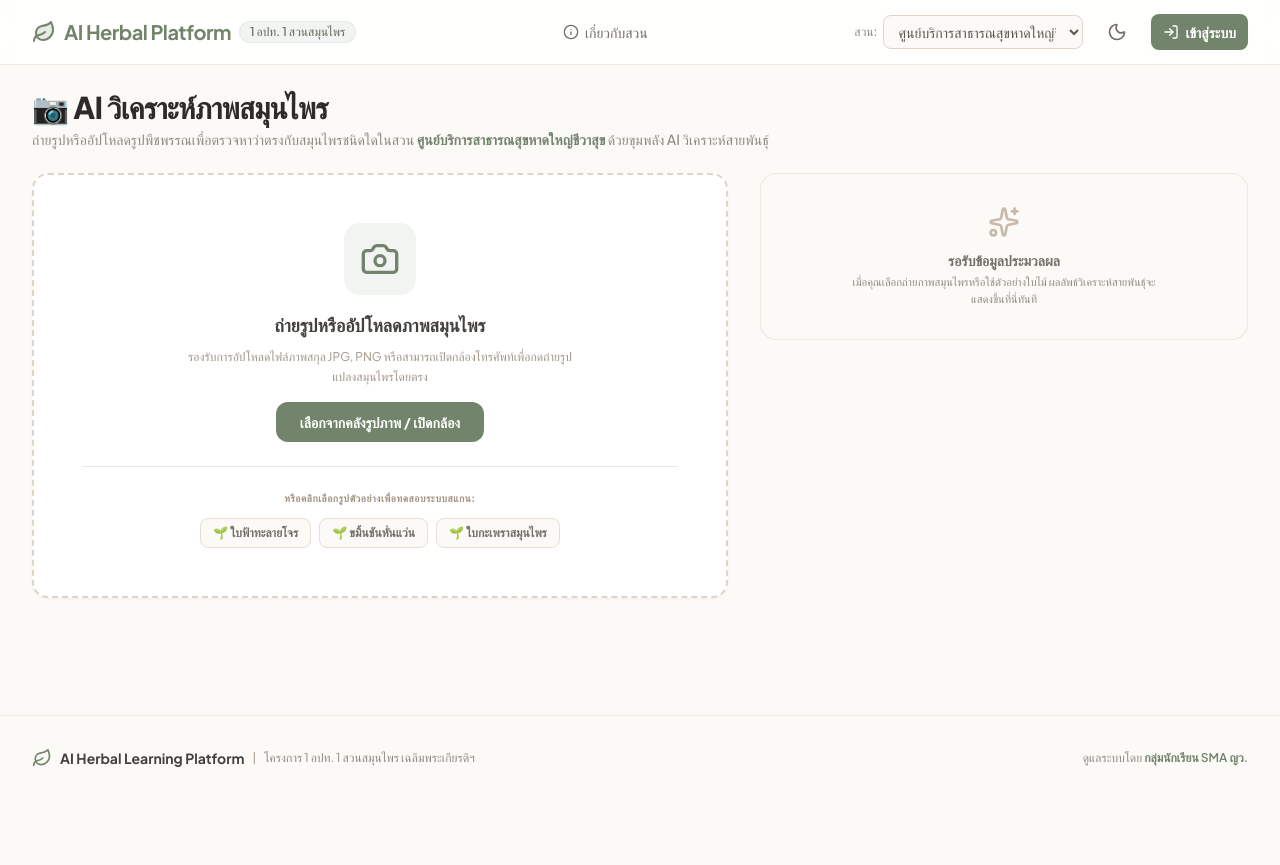
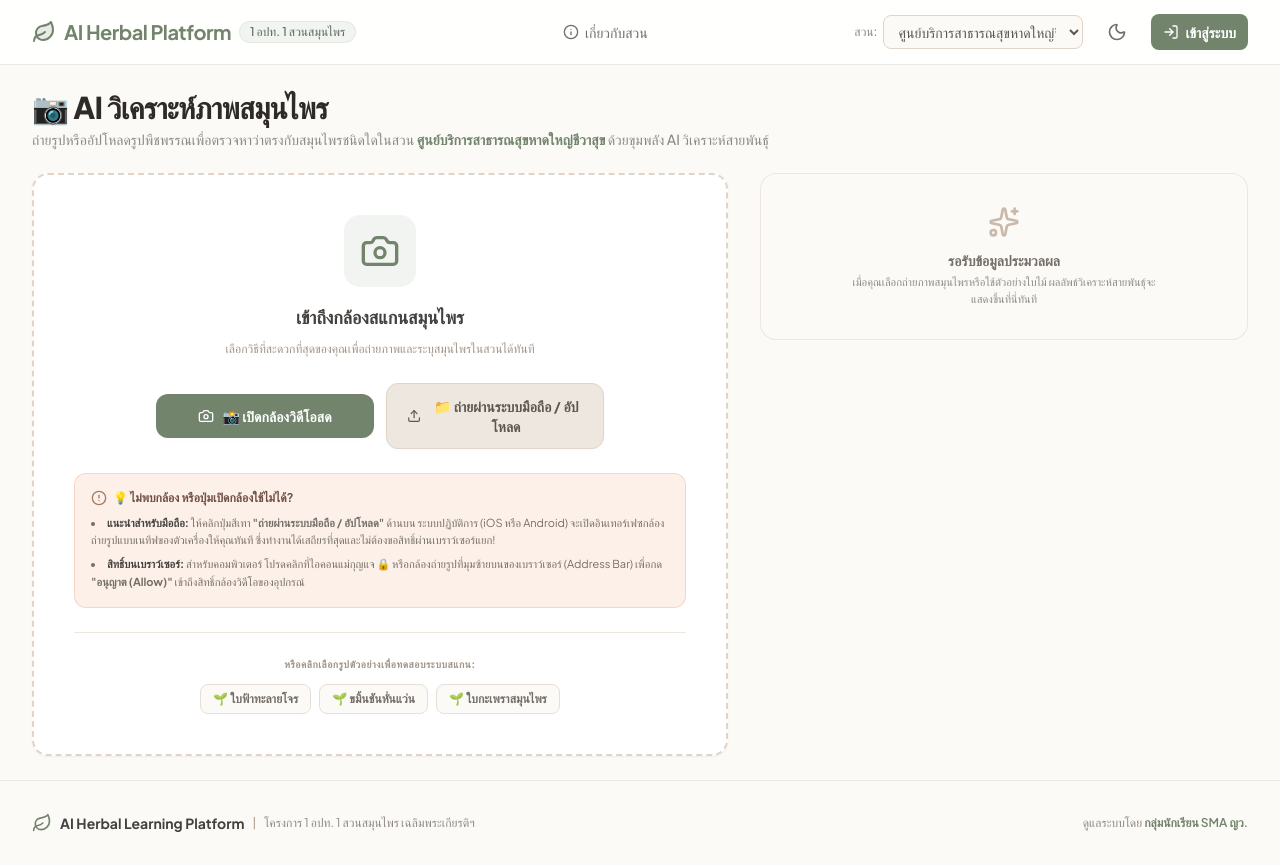
Before and after one commit to piyawit38/AI-Herbal-Learning-Platform, a React (Vite) app: page /vision in a window 1280 px wide. Before the commit the page ends 800 px from the top, so only its background shows below. Built offline with nearby package versions, Linux system fonts and the light colour scheme; a web font is replaced by a local one.

Commit message:
Update Vision.tsx

```diff
--- a/src/pages/Vision.tsx
+++ b/src/pages/Vision.tsx
@@ -22,6 +22,94 @@ export const Vision: React.FC = () => {
   const [analyzing, setAnalyzing] = useState(false);
   const [result, setResult] = useState<VisionResult | null>(null);
   const fileInputRef = useRef<HTMLInputElement>(null);
+
+  // Live streaming states
+  const [isLiveCameraActive, setIsLiveCameraActive] = useState(false);
+  const [cameraError, setCameraError] = useState<string | null>(null);
+  const [stream, setStream] = useState<MediaStream | null>(null);
+  const videoRef = useRef<HTMLVideoElement>(null);
+  const canvasRef = useRef<HTMLCanvasElement>(null);
+
+  // Clean up stream on unmount
+  React.useEffect(() => {
+    return () => {
+      if (stream) {
+        stream.getTracks().forEach((track) => track.stop());
+      }
+    };
+  }, [stream]);
+
+  const startLiveCamera = async () => {
+    setCameraError(null);
+    setIsLiveCameraActive(true);
+    setImageSrc(null);
+    setResult(null);
+
+    try {
+      if (!navigator.mediaDevices || !navigator.mediaDevices.getUserMedia) {
+        throw new Error("เบราว์เซอร์นี้ไม่รองรับการสตรีมกล้องวิดีโอโดยตรง หรือการเข้าถึงถูกบล็อกโดย Iframe");
+      }
+
+      const mediaStream = await navigator.mediaDevices.getUserMedia({
+        video: { facingMode: "environment" },
+        audio: false
+      });
+
+      setStream(mediaStream);
+      if (videoRef.current) {
+        videoRef.current.srcObject = mediaStream;
+      }
+      showToast("เปิดระบบกล้องถ่ายสดสำเร็จแล้ว!", "success");
+    } catch (err: any) {
+      console.error("Camera error:", err);
+      let errorMsg = "ไม่สามารถเชื่อมต่อกล้องวิดีโอสดได้";
+      if (err.name === "NotAllowedError" || err.name === "PermissionDeniedError") {
+        errorMsg = "เบราว์เซอร์ปฏิเสธการเข้าถึงกล้อง (หรือติดสิทธิ์ความปลอดภัย Iframe Sandbox) กรุณาตรวจสอบว่าอนุญาตให้ใช้กล้องในแอดเดรสบาร์แล้ว หรือสลับไปใช้ 'ถ่ายรูปด่วนผ่านระบบมือถือ' ด้านล่างแทน";
+      } else if (err.name === "NotFoundError" || err.name === "DevicesNotFoundError") {
+        errorMsg = "ไม่พบอุปกรณ์กล้องวิดีโอบนเครื่องนี้";
+      } else {
+        errorMsg = `ข้อผิดพลาด: ${err.message || err}`;
+      }
+      setCameraError(errorMsg);
+      setIsLiveCameraActive(false);
+      showToast("ระบบสลับกลับมาโหมดอัปโหลดรูปภาพหลักให้เรียบร้อยแล้ว", "info");
+    }
+  };
+
+  const stopLiveCamera = () => {
+    if (stream) {
+      stream.getTracks().forEach((track) => track.stop());
+      setStream(null);
+    }
+    setIsLiveCameraActive(false);
+  };
+
+  const capturePhoto = () => {
+    if (videoRef.current && canvasRef.current) {
+      const video = videoRef.current;
+      const canvas = canvasRef.current;
+      const context = canvas.getContext("2d");
+
+      if (context) {
+        // Set dimensions match video stream
+        canvas.width = video.videoWidth || 640;
+        canvas.height = video.videoHeight || 480;
+
+        // Draw video frame to canvas
+        context.drawImage(video, 0, 0, canvas.width, canvas.height);
+
+        // Convert canvas to base64
+        const dataUrl = canvas.toDataURL("image/jpeg");
+        setImageSrc(dataUrl);
+
+        // Stop stream
+        stopLiveCamera();
+
+        // Run analysis
+        analyzeImage(dataUrl, "image/jpeg");
+      }
+    }
+  };
 
   // High-res presets for mock/instant scanning demos
   const presetImages = [
@@ -145,25 +233,88 @@ export const Vision: React.FC = () => {
             className="hidden"
           />
 
-          {!imageSrc ? (
-            /* Upload box */
-            <div className="bg-white dark:bg-slate-900 border-2 border-dashed border-slate-200 dark:border-slate-850 rounded-2xl p-8 sm:p-12 text-center shadow-xs flex flex-col items-center justify-center gap-4 transition-all hover:border-teal-500/30">
+          <canvas ref={canvasRef} className="hidden" />
+
+          {/* If live webcam is active, show the webcam streaming viewfinder */}
+          {isLiveCameraActive ? (
+            <div className="bg-slate-950 rounded-2xl overflow-hidden shadow-md relative aspect-video border-4 border-teal-600">
+              <video
+                ref={videoRef}
+                autoPlay
+                playsInline
+                className="w-full h-full object-cover"
+              />
+              <div className="absolute top-3 left-3 bg-teal-600 text-white font-bold text-[10px] px-2 py-1 rounded-full uppercase tracking-wider animate-pulse flex items-center gap-1">
+                <span className="w-2 h-2 rounded-full bg-white block animate-ping" />
+                กล้องถ่ายสดออนไลน์ (Live Camera)
+              </div>
+
+              {/* Camera Action Overlay Bar */}
+              <div className="absolute bottom-4 inset-x-4 flex items-center justify-between gap-3">
+                <button
+                  type="button"
+                  onClick={stopLiveCamera}
+                  className="px-4 py-2.5 bg-slate-900/90 text-slate-200 hover:bg-slate-900 rounded-xl text-xs font-bold transition-all cursor-pointer"
+                >
+                  ยกเลิกกล้องสด
+                </button>
+                <button
+                  type="button"
+                  onClick={capturePhoto}
+                  className="px-6 py-3 bg-emerald-500 hover:bg-emerald-600 text-white rounded-xl text-xs sm:text-sm font-extrabold shadow-lg flex items-center gap-2 transition-all scale-105 active:scale-95 cursor-pointer"
+                >
+                  <Camera className="w-4 h-4" />
+                  <span>กดถ่ายรูปเดี๋ยวนี้</span>
+                </button>
+              </div>
+            </div>
+          ) : !imageSrc ? (
+            /* Upload and Live selection card */
+            <div className="space-y-6">
+              <div className="bg-white dark:bg-slate-900 border-2 border-dashed border-slate-200 dark:border-slate-850 rounded-2xl p-6 sm:p-10 text-center shadow-xs flex flex-col items-center justify-center gap-4 transition-all hover:border-teal-500/30">
                 <div className="p-4 bg-teal-50 dark:bg-teal-950/40 text-teal-600 dark:text-teal-400 rounded-2xl">
                   <Camera className="w-10 h-10" />
                 </div>
                 <div className="space-y-2">
-                <h3 className="font-bold text-lg text-slate-800 dark:text-slate-200">ถ่ายรูปหรืออัปโหลดภาพสมุนไพร</h3>
+                  <h3 className="font-bold text-lg text-slate-800 dark:text-slate-200">เข้าถึงกล้องสแกนสมุนไพร</h3>
                   <p className="text-xs text-slate-400 dark:text-slate-500 max-w-sm leading-relaxed">
-                  รองรับการอัปโหลดไฟล์ภาพสกุล JPG, PNG หรือสามารถเปิดกล้องโทรศัพท์เพื่อกดถ่ายรูปแปลงสมุนไพรโดยตรง
+                    เลือกวิธีที่สะดวกที่สุดของคุณเพื่อถ่ายภาพและระบุสมุนไพรในสวนได้ทันที
                   </p>
                 </div>
 
+                {/* Dual action buttons */}
+                <div className="flex flex-col sm:flex-row items-center justify-center gap-3 w-full max-w-md pt-2">
+                  <button
+                    onClick={startLiveCamera}
+                    className="w-full sm:w-1/2 px-5 py-3 bg-teal-600 hover:bg-teal-700 text-white rounded-xl text-xs sm:text-sm font-bold shadow-sm flex items-center justify-center gap-2 transition-all cursor-pointer"
+                  >
+                    <Camera className="w-4 h-4" />
+                    <span>📸 เปิดกล้องวิดีโอสด</span>
+                  </button>
                   <button
                     onClick={triggerUpload}
-                className="px-6 py-2.5 bg-teal-600 hover:bg-teal-700 text-white rounded-xl text-sm font-bold shadow-sm hover:shadow-teal-600/10 transition-all cursor-pointer"
+                    className="w-full sm:w-1/2 px-5 py-3 bg-slate-100 hover:bg-slate-200 dark:bg-slate-800 dark:hover:bg-slate-700 text-slate-700 dark:text-slate-200 rounded-xl text-xs sm:text-sm font-bold shadow-sm flex items-center justify-center gap-2 transition-all cursor-pointer border border-slate-200 dark:border-slate-750"
                   >
-                เลือกจากคลังรูปภาพ / เปิดกล้อง
+                    <Upload className="w-4 h-4" />
+                    <span>📁 ถ่ายผ่านระบบมือถือ / อัปโหลด</span>
                   </button>
+                </div>
+
+                {/* Explicit Camera permission troubleshooting help guide */}
+                <div className="w-full text-left bg-amber-50 dark:bg-amber-950/10 border border-amber-200/50 dark:border-amber-900/30 rounded-xl p-4 mt-2 space-y-2">
+                  <h4 className="text-xs font-bold text-amber-800 dark:text-amber-400 flex items-center gap-1.5">
+                    <AlertCircle className="w-4 h-4 shrink-0 text-amber-600 dark:text-amber-400" />
+                    <span>💡 ไม่พบกล้อง หรือปุ่มเปิดกล้องใช้ไม่ได้?</span>
+                  </h4>
+                  <ul className="text-[11px] text-slate-600 dark:text-slate-400 space-y-1.5 leading-relaxed list-disc list-inside">
+                    <li>
+                      <span className="font-bold text-slate-800 dark:text-slate-200">แนะนำสำหรับมือถือ:</span> ให้คลิกปุ่มสีเทา <span className="font-bold">"ถ่ายผ่านระบบมือถือ / อัปโหลด"</span> ด้านบน ระบบปฏิบัติการ (iOS หรือ Android) จะเปิดอินเทอร์เฟซกล้องถ่ายรูปแบบเนทีฟของตัวเครื่องให้คุณทันที ซึ่งทำงานได้เสถียรที่สุดและไม่ต้องขอสิทธิ์ผ่านเบราว์เซอร์แยก!
+                    </li>
+                    <li>
+                      <span className="font-bold text-slate-800 dark:text-slate-200">สิทธิ์บนเบราว์เซอร์:</span> สำหรับคอมพิวเตอร์ โปรดคลิกที่ไอคอนแม่กุญแจ 🔒 หรือกล้องถ่ายรูปที่มุมซ้ายบนของเบราว์เซอร์ (Address Bar) เพื่อกด <span className="font-bold">"อนุญาต (Allow)"</span> เข้าถึงสิทธิ์กล้องวิดีโอของอุปกรณ์
+                    </li>
+                  </ul>
+                </div>
 
                 {/* Sample presets strip for immediate demo */}
                 <div className="w-full pt-6 border-t border-slate-100 dark:border-slate-800 mt-2 space-y-3">
@@ -182,6 +333,14 @@ export const Vision: React.FC = () => {
                     ))}
                   </div>
                 </div>
+              </div>
+
+              {cameraError && (
+                <div className="p-4 bg-red-500/5 border border-red-500/10 text-red-600 dark:text-red-400 text-xs rounded-xl flex items-start gap-2">
+                  <AlertCircle className="w-4 h-4 shrink-0 mt-0.5" />
+                  <span>{cameraError}</span>
+                </div>
+              )}
             </div>
           ) : (
             /* Active preview zone */
```
Lines whose indentation alone changed are shown as unchanged.
